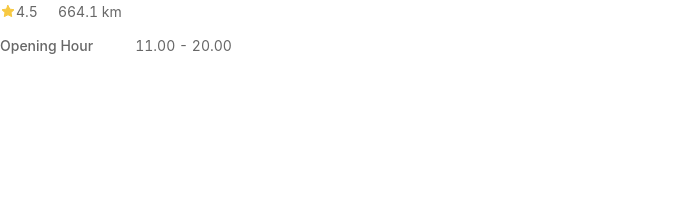
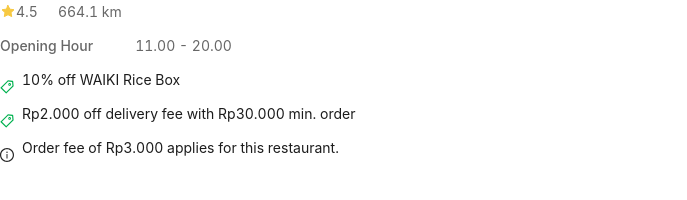
Before and after one commit to taufiqhidayah/GrabClone-NextJs, a Next.js app: page /components/headerContainer/HeaderContainer in a window 1280 px wide. Shown: the part 298-498 px from the top of the page, without its empty margins (0-687 px from the left). Built offline with nearby package versions, Linux system fonts and the light colour scheme; some icons are missing.

Commit message:
Componenet Add : IconText

```diff
--- /dev/null
+++ b/pages/components/iconText/IconText.tsx
@@ -0,0 +1,15 @@
+import React from "react";
+import { LinkProps } from "./types";
+import RightOutlined from "@ant-design/icons/RightOutlined";
+import { H3Thin, Row } from "../headerContainer/styles";
+
+const IconText = ({ text, icon }: LinkProps) => {
+  return (
+    <Row>
+      {icon}
+      <H3Thin> {text}</H3Thin>
+    </Row>
+  );
+};
+
+export default IconText;
--- /dev/null
+++ b/pages/components/iconText/types.ts
@@ -0,0 +1,4 @@
+export type LinkProps = {
+  text: string,
+  icon?: JSX.Element | JSX.Element[],
+}
```
